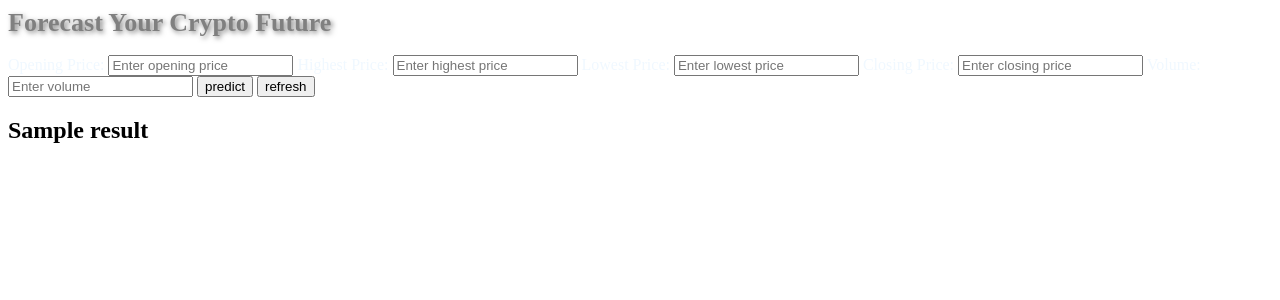
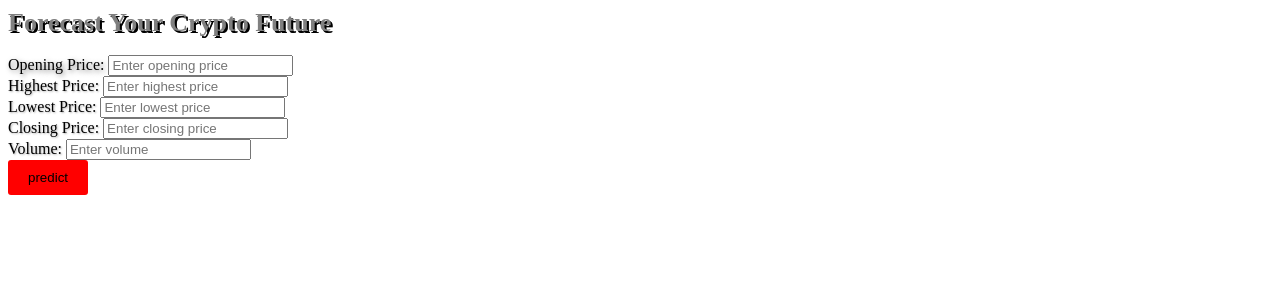
Before and after one commit to simran200719/COINSIGHT-AI, a Flask app: template templates/index.html in a window 1280 px wide. Shown: the top 300 px of the page. Run offline with Flask 3, Linux system fonts and the light colour scheme; the template is opened without the code that fills it: most values are stand-ins (such as "Sample title", 1, 10 or a date in 2020); parts of the project's set-up code (start-up, migrations or seed data) failed here and were passed over.

Commit message:
Update templates/index.html

```diff
--- a/templates/index.html
+++ b/templates/index.html
@@ -3,24 +3,24 @@
     <title>COINSIGHT AI</title>
   </head>
   <body>
-    <h1 style="font-size: 26px; color:grey; font-weight: bold;text-shadow: 2px 2px 5px rgba(0, 0, 0, 0.5)">Forecast Your Crypto Future</h1>
-     <div>
+    <h1 style="font-size: 26px; color:grey; font-weight: bold;text-shadow: 2px 2px 0 #000, 2px 2px 0 #555">Forecast Your Crypto Future</h1>
+     <div class='form-group'>
        <form action='/predict' method='post'>
-         <label style='color:aliceblue'>Opening Price:</label>
-         <input type='text' name='open' placeholder='Enter opening price'>
-         <label style='color:aliceblue'>Highest Price:</label>
-         <input type='text' name='high' placeholder='Enter highest price'>
-         <label style='color:aliceblue'>Lowest Price:</label>
-         <input type='text' name='low' placeholder='Enter lowest price'>
-         <label style='color:aliceblue'>Closing Price:</label>
-         <input type='text' name='close' placeholder='Enter closing price'>
-         <label style='color:aliceblue'>Volume:</label>
-         <input type='text' name='colume' placeholder='Enter volume'>
-         <input type='submit' value='predict' >
-         <input type='button' value='refresh'>
+         <label style='color:navyblue;text-shadow: 2px 2px 5px rgba(0, 0, 0, 0.5)'>Opening Price:</label>
+         <input type='text' name='open' placeholder='Enter opening price'><br>
+         <label style='color:navyblue;text-shadow: 1px 1px 2px rgba(0, 0, 0, 0.3)'>Highest Price:</label>
+         <input type='text' name='high' placeholder='Enter highest price'><br>
+         <label style='color:navyblue;text-shadow: 1px 1px 2px rgba(0, 0, 0, 0.3)'>Lowest Price:</label>
+         <input type='text' name='low' placeholder='Enter lowest price'><br>
+         <label style='color:navyblue;text-shadow: 1px 1px 2px rgba(0, 0, 0, 0.3)'>Closing Price:</label>
+         <input type='text' name='close' placeholder='Enter closing price'><br>
+         <label style='color:navyblue;text-shadow: 1px 1px 2px rgba(0, 0, 0, 0.3)'>Volume:</label>
+         <input type='text' name='colume' placeholder='Enter volume'><br>
+         <input type='submit' value='predict' style='color:black;background-color:red;padding:10px 20px;border:1px darkred;border-radius:3px;cusor:wait'><br>
+         <input type='button' value='refresh' style='color:black;background-color:green;padding:10px 20px;border:1px darkgreen;border-radius:3px;cusor:wait><br>
 
        </form>
      </div>
-    <h2> {{result}} </h2>
+    <h2 style="color:grey; font-weight: bold;text-shadow: 1px 1px 0 #000, 2px 2px 0 #555">Predicted closing price for tomorrow : {{result}} </h2>
   </body>
 </html>
```
